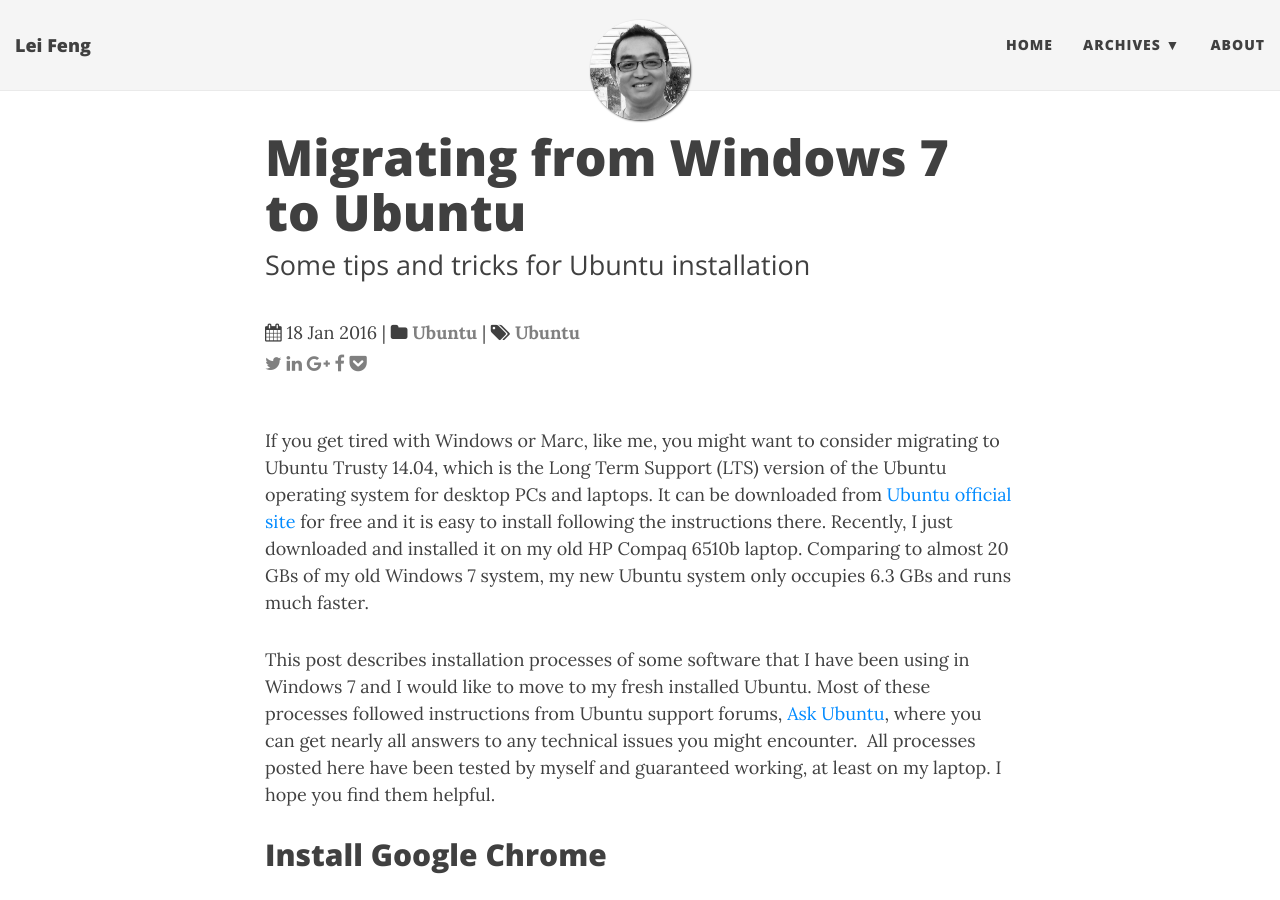
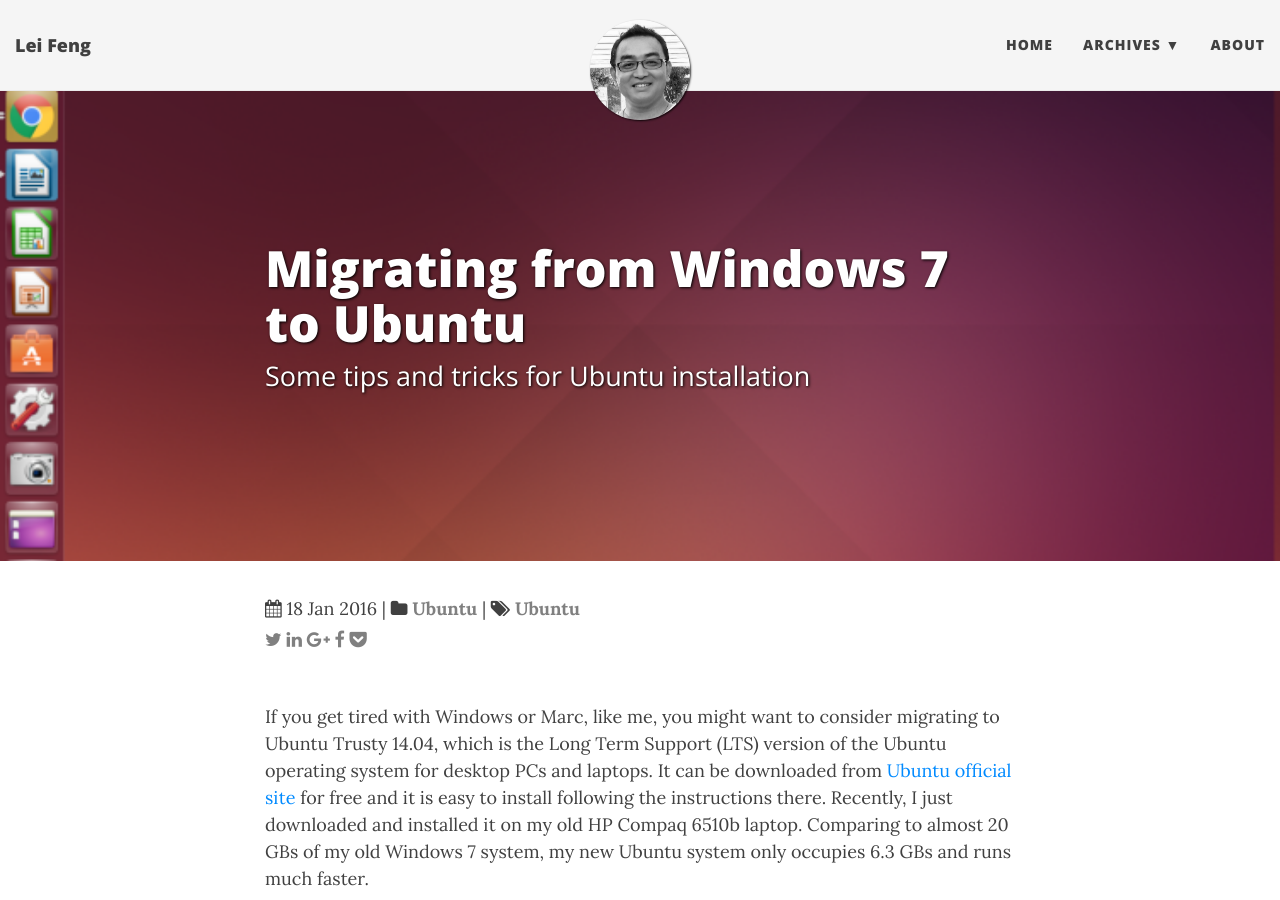
Before and after one commit to stonefl/stonefl.github.io, a Jekyll site: the page built from _posts/2016-01-18-migrating-from-windows-7-to-ubuntu.markdown, in a window 1280 px wide and 900 px high. Built offline with Jekyll 4.4.1, drawn with Linux system fonts in a browser that asks for light colours; nearby versions of some CDN libraries; comment, search, counter and statistics services are not loaded.

Commit message:
Updated 2016-01-18-migrating-from-windows-7-to-ubuntu.markdown

```diff
--- a/_posts/2016-01-18-migrating-from-windows-7-to-ubuntu.markdown
+++ b/_posts/2016-01-18-migrating-from-windows-7-to-ubuntu.markdown
@@ -13,6 +13,7 @@
 tags: Ubuntu
 published: true
 subtitle: Some tips and tricks for Ubuntu installation
+bigimg: /img/2016-01-18/ubuntu_desktop.png
 ---
 
 If you get tired with Windows or Marc, like me, you might want to consider migrating to Ubuntu Trusty 14.04, which is the Long Term Support (LTS) version of the Ubuntu operating system for desktop PCs and laptops. It can be downloaded from [Ubuntu official site](http://www.ubuntu.com/download/desktop) for free and it is easy to install following the instructions there. Recently, I just downloaded and installed it on my old HP Compaq 6510b laptop. Comparing to almost 20 GBs of my old Windows 7 system, my new Ubuntu system only occupies 6.3 GBs and runs much faster.
@@ -31,7 +32,7 @@
 
   2. Click **Download Chrome**
 
-  3. Choose either `32 bit .deb`(for 32bit Ubuntu) or `64 bit .deb` (for 64bit Ubuntu)
+  3. Choose either **32 bit .deb**(for 32bit Ubuntu) or **64 bit .deb** (for 64bit Ubuntu)
 
   4. Click **Accept and Install**
 
```
